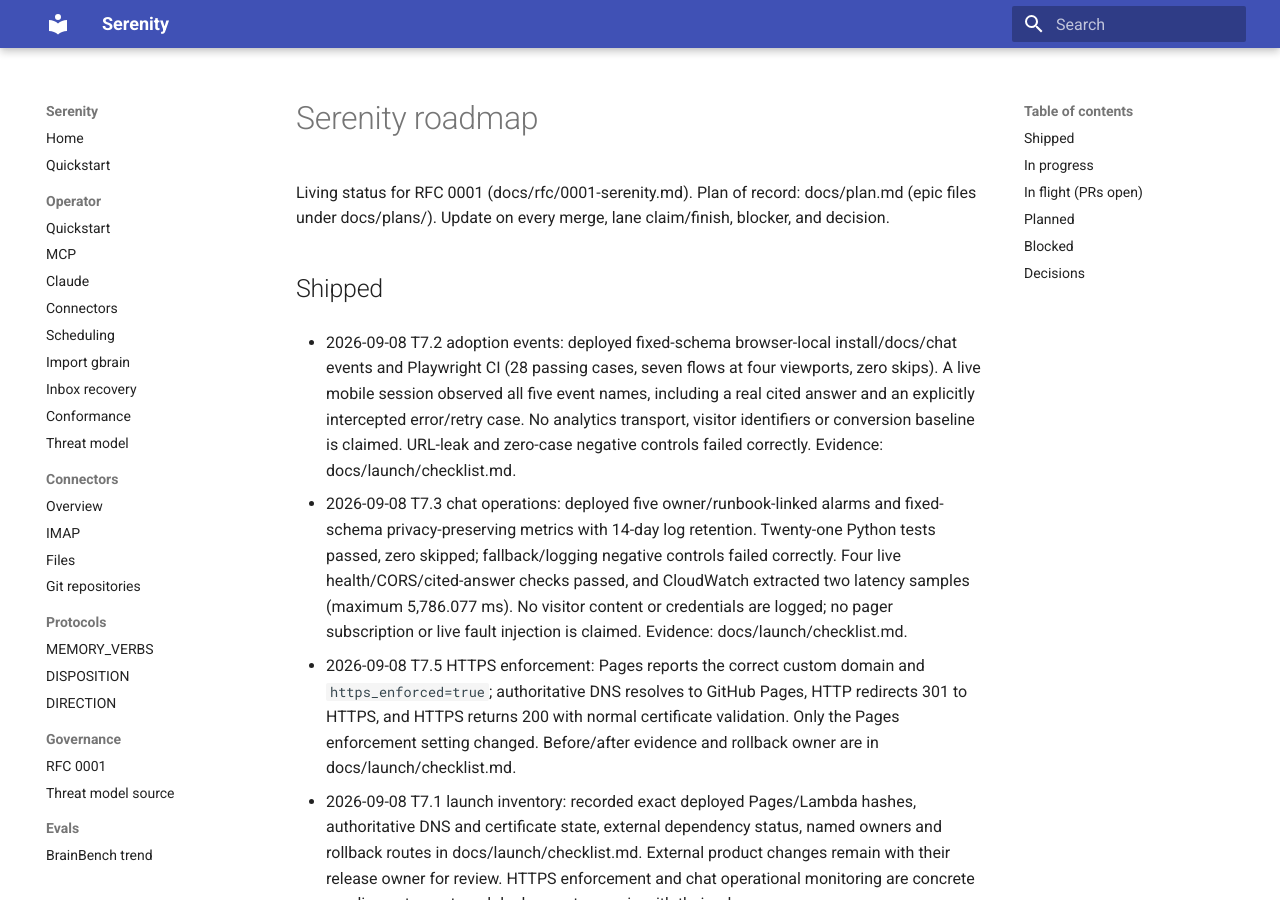
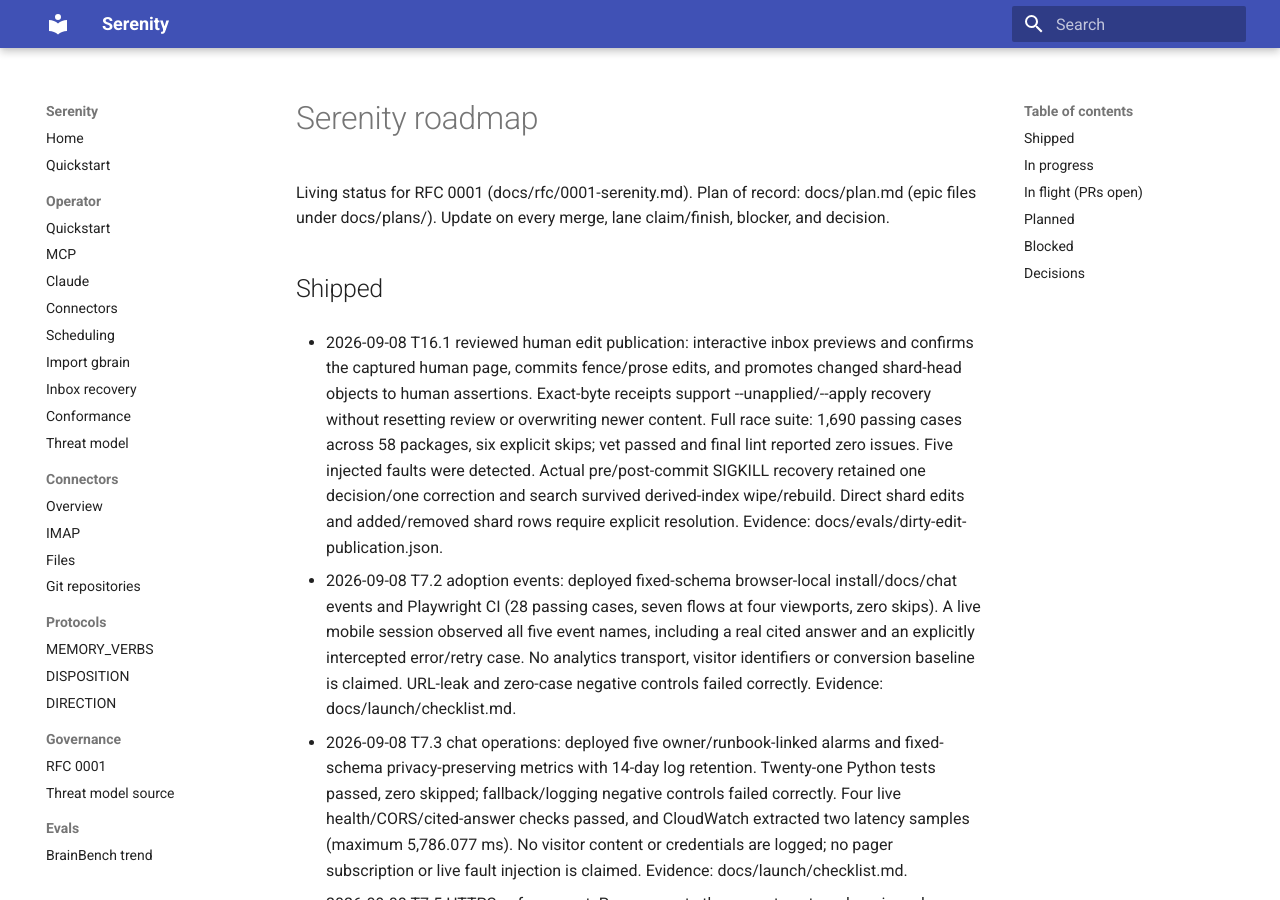
Before and after one commit to sirerun/serenity, an MkDocs documentation site: the page built from docs/roadmap.md, in a window 1280 px wide and 900 px high. Built offline with MkDocs 1.6.1 and Material for MkDocs 9.7.7, drawn with Linux system fonts in a browser that asks for light colours; some of the changed text lies outside the part shown.

Commit message:
Track reviewed human edit publication acceptance

```diff
--- a/docs/plan.md
+++ b/docs/plan.md
@@ -71,6 +71,7 @@ Out of scope: Flutter app (v1.1), Graph email, ANN index, multi-principal enforc
 ### E13 -- Raw source retrieval consistency -> docs/plans/E13-source-retrieval.md (1/1; canonical source/page checks and embedded read parity verified, 2026-09-08)
 ### E14 -- Disposition state atomicity -> docs/plans/E14-disposition-atomicity.md (1/1; atomic decisions, protected bookkeeping and replay recovery verified, 2026-09-08)
 ### E15 -- Paused-write review handoff -> docs/plans/E15-pending-handoff.md (1/1; durable paused-write handoff and interactive inbox recovery verified, 2026-09-08)
+### E16 -- Reviewed human edit publication -> docs/plans/E16-dirty-edit-publication.md (1/1; explicit human edit publication and crash recovery verified, 2026-09-08)
 
 Decisions confirmed by David on 2026 08 27 (no open decisions remain):
 - OD-1 Second labeler for golden sets: two independent frontier-model passes from different families with David adjudicating (ADR 005).
--- a/docs/roadmap.md
+++ b/docs/roadmap.md
@@ -3,6 +3,8 @@
 Living status for RFC 0001 (docs/rfc/0001-serenity.md). Plan of record: docs/plan.md (epic files under docs/plans/). Update on every merge, lane claim/finish, blocker, and decision.
 
 ## Shipped
+
+- 2026-09-08 T16.1 reviewed human edit publication: interactive inbox previews and confirms the captured human page, commits fence/prose edits, and promotes changed shard-head objects to human assertions. Exact-byte receipts support --unapplied/--apply recovery without resetting review or overwriting newer content. Full race suite: 1,690 passing cases across 58 packages, six explicit skips; vet passed and final lint reported zero issues. Five injected faults were detected. Actual pre/post-commit SIGKILL recovery retained one decision/one correction and search survived derived-index wipe/rebuild. Direct shard edits and added/removed shard rows require explicit resolution. Evidence: docs/evals/dirty-edit-publication.json.
 
 - 2026-09-08 T7.2 adoption events: deployed fixed-schema browser-local install/docs/chat events and Playwright CI (28 passing cases, seven flows at four viewports, zero skips). A live mobile session observed all five event names, including a real cited answer and an explicitly intercepted error/retry case. No analytics transport, visitor identifiers or conversion baseline is claimed. URL-leak and zero-case negative controls failed correctly. Evidence: docs/launch/checklist.md.
 
```
